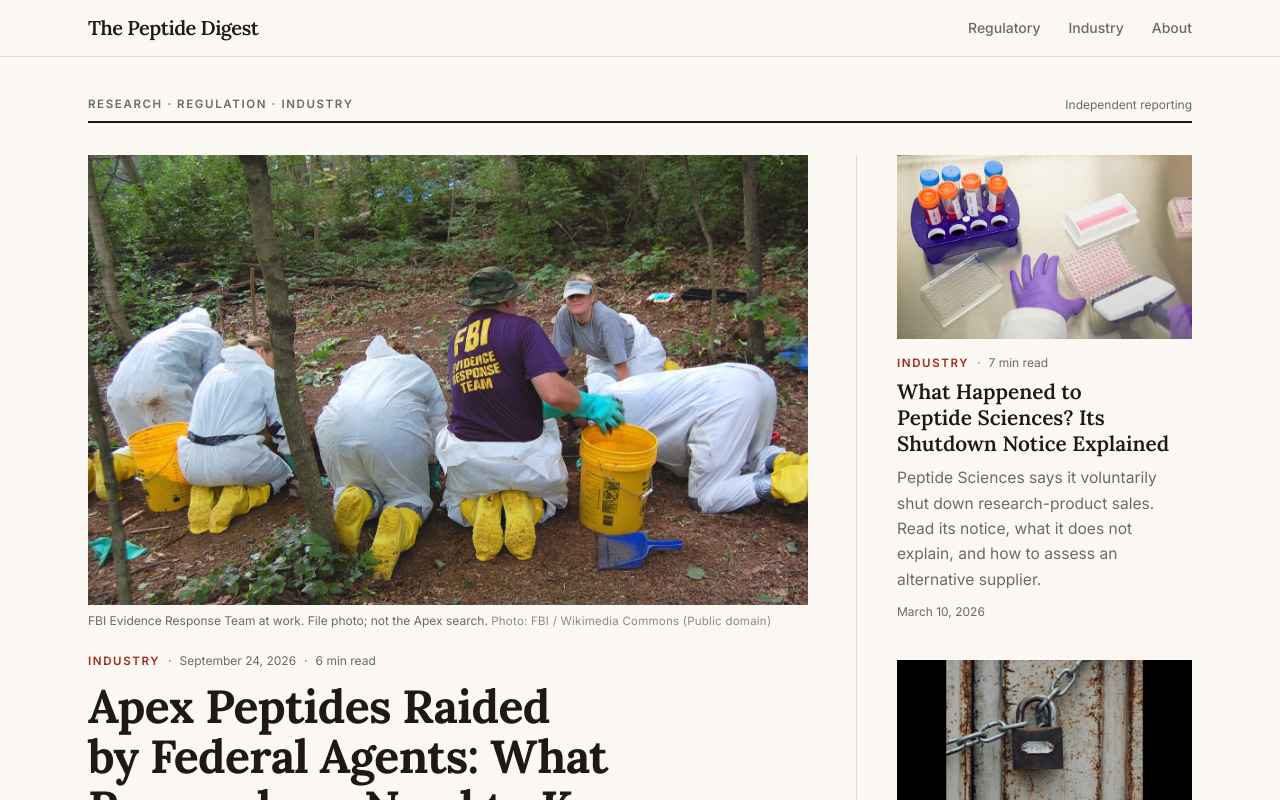
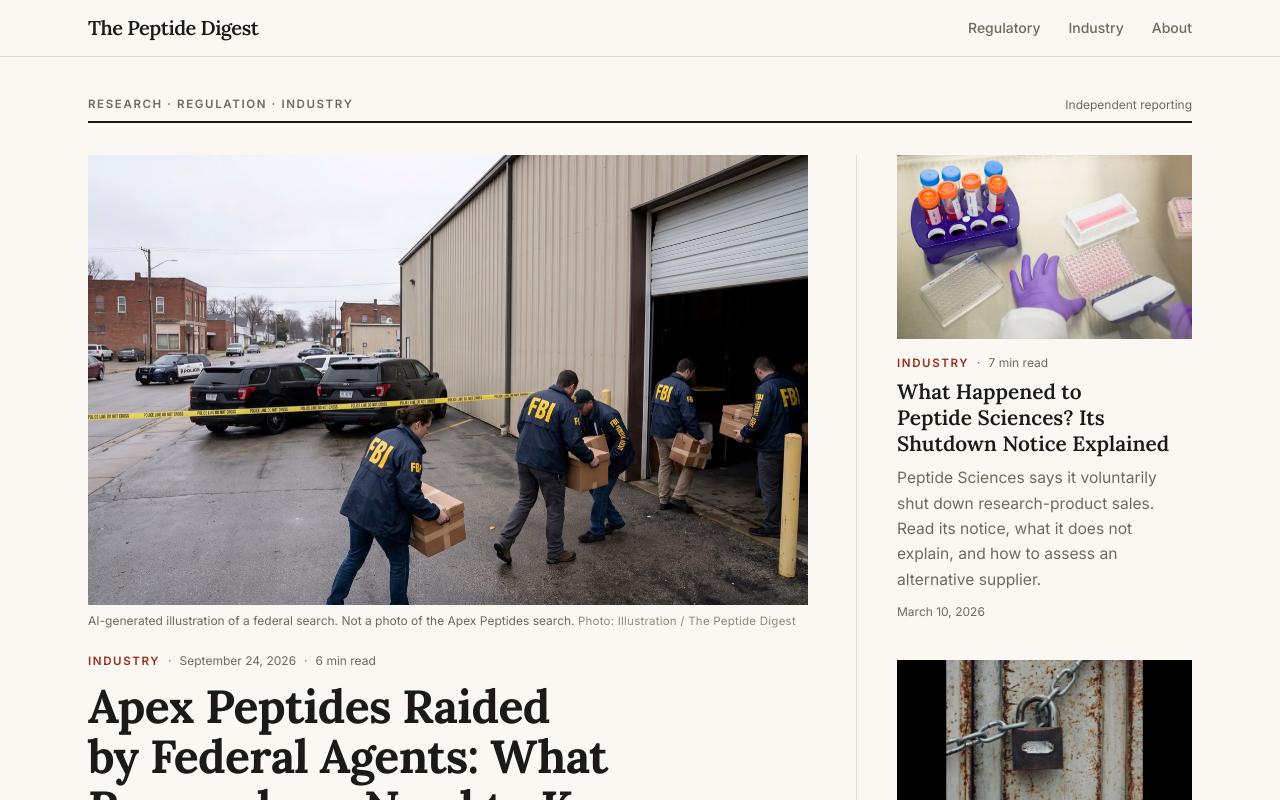
Before and after one commit to edorfanini00/peptidedigest, a Next.js app: page / in a window 1280 px wide. Shown: the top 800 px of the page. Built offline with nearby package versions, Linux system fonts and the light colour scheme.

Commit message:
Apex articles: FBI-at-warehouse illustrations (labeled AI-generated)

```diff
--- a/app/apex-peptides-raided-what-researchers-need-to-know/page.tsx
+++ b/app/apex-peptides-raided-what-researchers-need-to-know/page.tsx
@@ -103,7 +103,7 @@ export default function ApexRaidedArticle() {
           title={<>Apex Peptides Raid: What Researchers Need to Know</>}
           dek={"Local reports place the Apex-linked searches on September 23, 2026. What is confirmed, what remains unanswered, and how to evaluate a research supplier."}
           meta={<><time dateTime="2026-09-24">September 24, 2026</time><span>Updated September 25, 2026</span></>}
-          image="fbiErt"
+          image="apexRaid"
         />
 
         <div className="article-body">
--- a/app/page.tsx
+++ b/app/page.tsx
@@ -24,7 +24,7 @@ const featuredArticle: CardArticle = {
   title: "Apex Peptides Raided by Federal Agents: What Researchers Need to Know",
   excerpt:
     "Local reports place federal searches at Apex-linked properties on September 23, 2026. What is confirmed, what remains unanswered, and how to evaluate a research supplier.",
-  image: "fbiErt",
+  image: "apexRaid",
 };
 
 const industryArticles: CardArticle[] = [
--- a/app/what-happened-to-apex-peptides/page.tsx
+++ b/app/what-happened-to-apex-peptides/page.tsx
@@ -61,7 +61,7 @@ export default function WhatHappenedApex() {
           category="Industry"
           title={<>What Happened to Apex Peptides?</>}
           meta={<><time dateTime="2026-09-24">September 24, 2026</time><span>Updated September 25, 2026</span></>}
-          image="northSiouxCity"
+          image="apexWarehouse"
         />
 
         <div className="article-body">
--- a/components/images.ts
+++ b/components/images.ts
@@ -239,6 +239,26 @@ export const images = {
     sourceUrl: "https://commons.wikimedia.org/wiki/File:Vials_(32419676518).jpg",
     credit: "Photo: National Center for Advancing Translational Sciences / Wikimedia Commons (Public domain)",
   },
+  apexRaid: {
+    src: "/images/apex-raid-illustration.jpg",
+    width: 1600,
+    height: 893,
+    alt: "Illustration of FBI agents carrying evidence boxes out of a warehouse loading door",
+    caption: "AI-generated illustration of a federal search. Not a photo of the Apex Peptides search.",
+    photographer: "The Peptide Digest",
+    sourceUrl: "https://peptidedigest.co",
+    credit: "Photo: Illustration / The Peptide Digest",
+  },
+  apexWarehouse: {
+    src: "/images/apex-warehouse-illustration.jpg",
+    width: 1600,
+    height: 893,
+    alt: "Illustration of FBI agents outside a taped-off metal warehouse",
+    caption: "AI-generated illustration. Not a photo of any Apex-linked property.",
+    photographer: "The Peptide Digest",
+    sourceUrl: "https://peptidedigest.co",
+    credit: "Photo: Illustration / The Peptide Digest",
+  },
 } satisfies Record<string, EditorialImage>;
 
 export type ImageKey = keyof typeof images;
```
Also changed, not shown: public/images/apex-raid-illustration.jpg (added), public/images/apex-warehouse-illustration.jpg (added).
